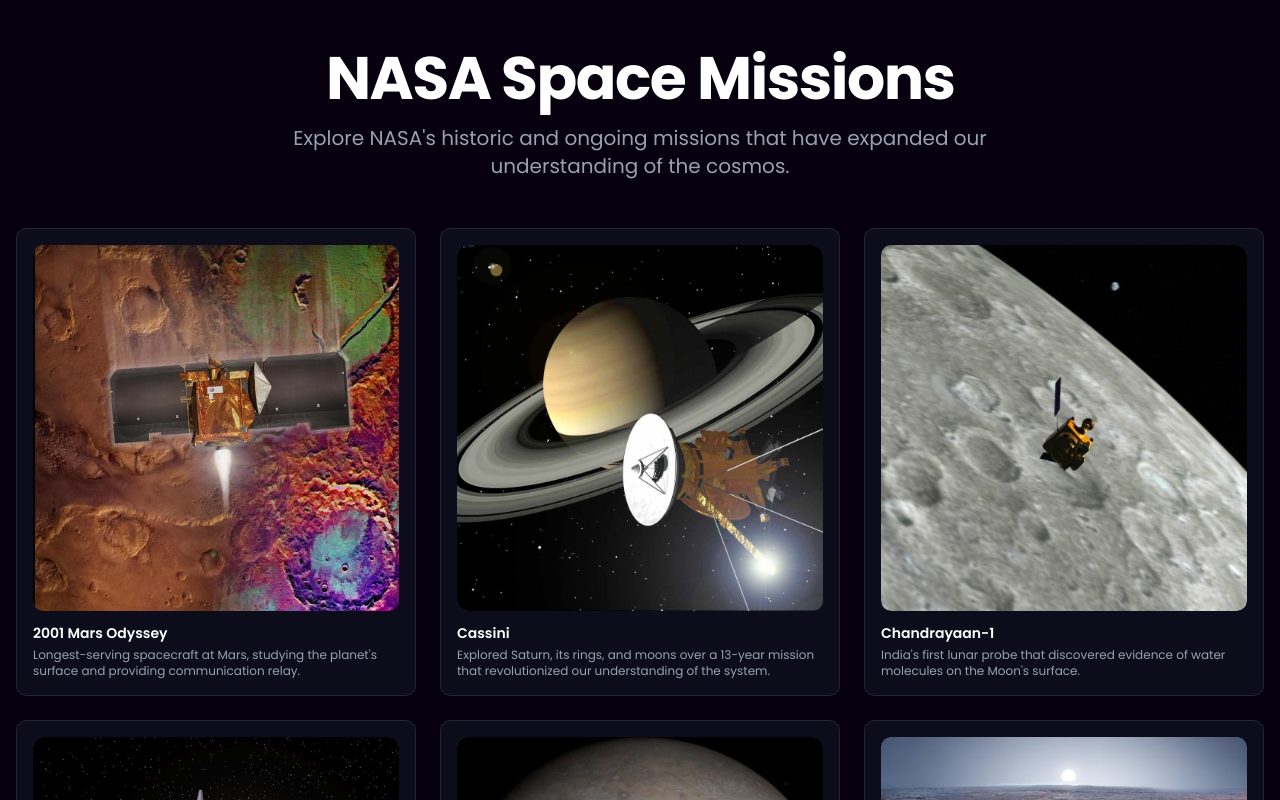
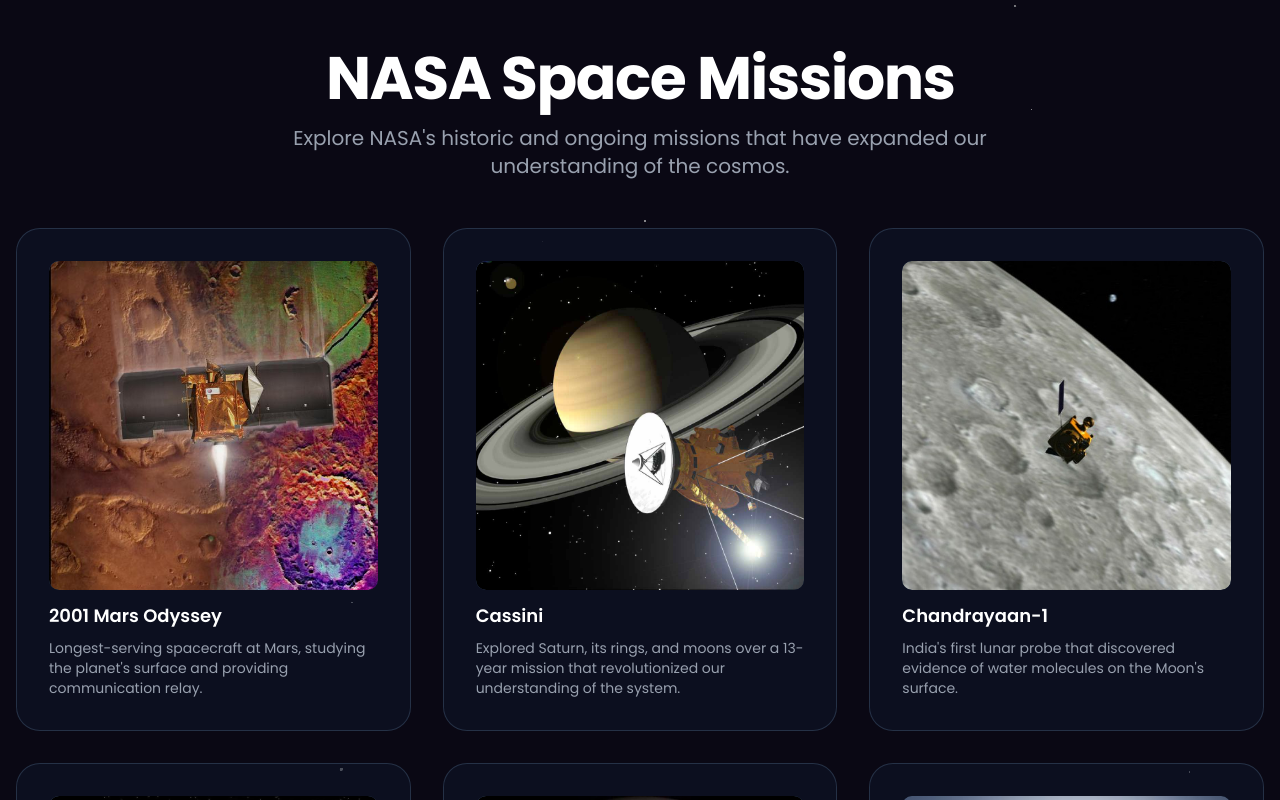
Before and after one commit to jvpg5/nasa-hackathon-front, a Next.js app: page /Missions in a window 1280 px wide. Shown: the top 800 px of the page. Built offline with nearby package versions, Linux system fonts and the light colour scheme.

Commit message:
Segurança

```diff
--- a/src/app/Missions/page.tsx
+++ b/src/app/Missions/page.tsx
@@ -1,43 +1,62 @@
+"use client";
+
 import Link from 'next/link';
 import { missionData } from '@/lib/mission-data';
 import TextStyled from '@/components/ui/textstyled';
-
-export const metadata = {
-  title: 'Missions | NASA Explorer',
-  description: 'Explore NASA\'s historic and current space missions',
-};
+import SpotlightCard from '@/components/SpotlightCard';
+import Particles from '@/components/Particles';
 
 export default function MissionsPage() {
   return (
-    <main className="container mx-auto px-4 py-12 max-w-7xl">
+    <div className="relative min-h-screen bg-[#0A0814] flex flex-col items-center justify-start">
+      <div
+        aria-hidden
+        className="pointer-events-none absolute inset-0 z-0 overflow-hidden"
+      >
+        <Particles
+          particleCount={1000}
+          particleSpread={15}
+          speed={0.05}
+          particleColors={["#ffffff", "#ffffff", "#ffffff"]}
+          moveParticlesOnHover={true}
+          particleHoverFactor={2}
+          alphaParticles={true}
+          particleBaseSize={80}
+          sizeRandomness={0.8}
+          cameraDistance={25}
+          disableRotation={false}
+          className="w-full h-full"
+        />
+      </div>
+      <main className="container mx-auto px-4 py-12 max-w-7xl z-10">
         <section className="mb-16">
           <div className="text-center mb-12">
             <TextStyled text="NASA Space Missions" />
-          <p className="text-xl text-gray-400 max-w-3xl mx-auto">
+            <p className="text-xl text-gray-400 max-w-3xl mx-auto mt-4">
               Explore NASA's historic and ongoing missions that have expanded our understanding of the cosmos.
             </p>
           </div>
-
-        <div className="grid grid-cols-1 md:grid-cols-2 lg:grid-cols-3 gap-6 mb-80">
+          <div className="grid grid-cols-1 md:grid-cols-2 lg:grid-cols-3 gap-8">
             {missionData.map((mission) => (
               <Link href={mission.href} key={mission.id}>
-              <div className="hover:cursor-pointer bg-gray-800/30 backdrop-blur-sm rounded-lg p-4 border border-gray-700/50 hover:border-gray-500/70 transition-all duration-300 hover:scale-105">
-                <div className="aspect-square bg-gradient-to-br from-gray-700 to-gray-800 rounded-lg mb-3 flex items-center justify-center overflow-hidden">
+                <SpotlightCard className="hover:cursor-pointer h-full">
+                  <div className="aspect-square bg-gradient-to-br from-slate-700 to-slate-800 rounded-lg mb-3 flex items-center justify-center overflow-hidden">
                     <img
                       src={mission.imgSrc}
                       alt={mission.alt}
                       className="object-cover w-full h-full rounded-lg"
                     />
                   </div>
-                <h4 className="text-white font-semibold text-sm mb-1">
+                  <h4 className="text-white font-semibold text-lg mb-2">
                     {mission.title}
                   </h4>
-                <p className="text-gray-400 text-xs">{mission.description}</p>
-              </div>
+                  <p className="text-gray-400 text-sm">{mission.description}</p>
+                </SpotlightCard>
               </Link>
             ))}
           </div>
         </section>
       </main>
+    </div>
   );
 }
--- a/src/components/SpotlightCard.tsx
+++ b/src/components/SpotlightCard.tsx
@@ -53,7 +53,7 @@
       onBlur={handleBlur}
       onMouseEnter={handleMouseEnter}
       onMouseLeave={handleMouseLeave}
-      className={`relative rounded-3xl border border-neutral-800 bg-neutral-900 overflow-hidden p-8 ${className}`}
+      className={`relative rounded-3xl border border-slate-700/70 bg-slate-900/50 overflow-hidden p-8 ${className}`}
     >
       <div
         className="pointer-events-none absolute inset-0 opacity-0 transition-opacity duration-500 ease-in-out"
```
Lines whose indentation alone changed are shown as unchanged.
